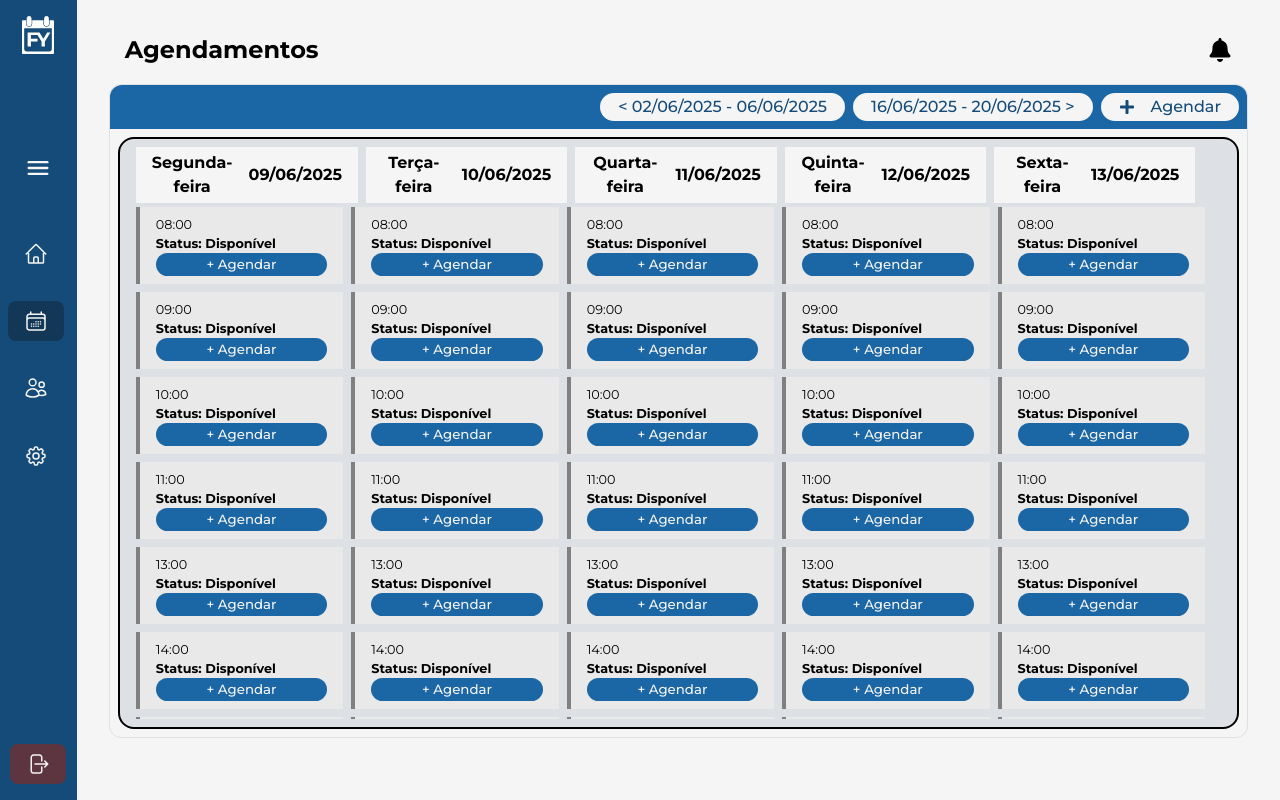
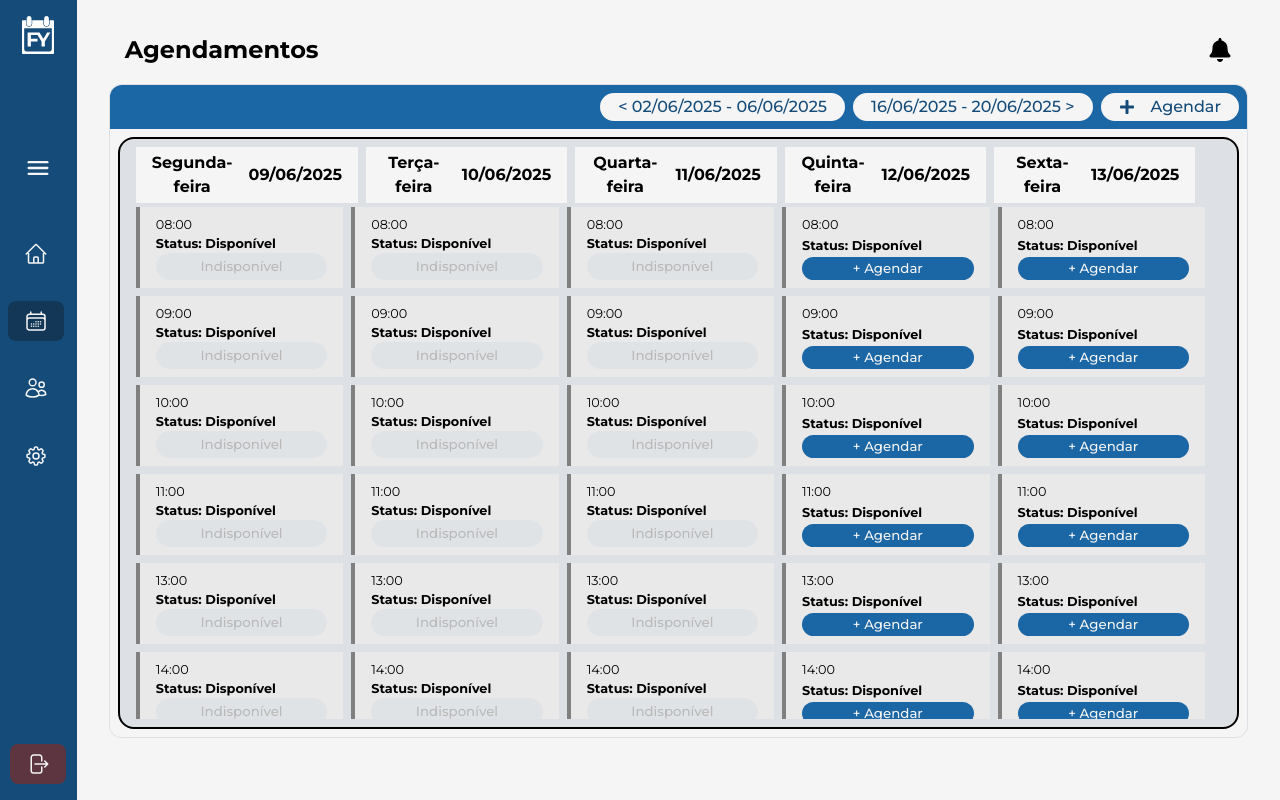
Before and after one commit to KauanPaschoal/web-projeto, a React (Vite) app: page /dashboard/agendamentos in a window 1280 px wide. Built offline with nearby package versions, Linux system fonts and the light colour scheme; no server answers.

Commit message:
refactor: adicionando estado indisponivel para os card do calendário

```diff
--- a/src/pages/dashboard/agendamentos/components/CalendarCard/CalendarCard.css
+++ b/src/pages/dashboard/agendamentos/components/CalendarCard/CalendarCard.css
@@ -1,6 +1,6 @@
 @import "tailwindcss";
 
-.calendario-card{
+.calendario-card {
     display: flex;
     flex-direction: column;
     justify-content: space-between;
@@ -11,21 +11,23 @@
     border-left: 0.5em solid var(--LightGrayFy);
     background-color: var(--WhiteFy);
 
-    span{
+    span {
         font-size: 0.8em;
         color: var(--BlackFy);
     }
-    p{
+
+    p {
         font-size: 0.8em;
         color: var(--BlackFy);
     }
-    b{
+
+    b {
         font-size: 0.8em;
         color: var(--BlackFy);
     }
 }
 
-.btn_calendario{
+.btn_calendario {
     background-color: var(--LightBlueFy);
     color: var(--WhiteFy);
     width: 100%;
@@ -35,22 +37,33 @@
     cursor: pointer;
     border-radius: 12em;
 
-    &:hover{
+    &:hover {
         background-color: var(--DarkBlueFy);
         transition: 0.3s;
     }
-    &:active{
+
+    &:active {
         background-color: var(--DarkBlueFy);
         transition: 0.3s;
     }
 }
-.card-header-calendario{
+
+.card-header-calendario {
     display: flex;
     flex-direction: row;
     justify-content: space-between;
     width: 100%;
 }
 
+.btn_calendario--disabled {
+    background-color: var(--LightGrayFy) !important;
+    color: var(--GrayFy) !important;
+    border: 2px solid var(--LightGrayFy) !important;
+    cursor: not-allowed !important;
+    opacity: 0.7;
+    pointer-events: none;
+}
+
 /* .agendamento-info{
 
 } */
--- a/src/pages/dashboard/agendamentos/components/CalendarCard/CalendarCard.jsx
+++ b/src/pages/dashboard/agendamentos/components/CalendarCard/CalendarCard.jsx
@@ -1,39 +1,87 @@
-import './CalendarCard.css';
-import { useNavigate } from 'react-router-dom';
+import "./CalendarCard.css";
+import { useNavigate } from "react-router-dom";
 
-const CalendarCard = ({ timeSlot, status, patientName, buttonText, day, id }) => {
+const CalendarCard = ({
+  timeSlot,
+  status,
+  patientName,
+  buttonText,
+  day,
+  id,
+}) => {
   const navigate = useNavigate();
 
-  const borderColor = {
-    Pendente: 'orange',
-    Confirmada: 'green',
-    Concluida: 'blue',
-    Cancelada: 'red',
-    Disponível: 'gray',
-  }[status] || 'gray';
+  const borderColor =
+    {
+      Pendente: "orange",
+      Confirmada: "green",
+      Concluida: "blue",
+      Cancelada: "red",
+      Disponível: "gray",
+    }[status] || "gray";
 
-  const backgroundColor = {
-    Pendente: 'rgba(255, 165, 0, 0.1)',
-    Confirmada: 'rgba(0, 128, 0, 0.1)',
-    Cancelada: 'rgba(255, 0, 0, 0.1)',
-    Disponível: 'rgba(128, 128, 128, 0.1)',
-    Concluida: 'rgba(0, 0, 255, 0.1)',
-  }[status] || 'rgba(128, 128, 128, 0.1)';
+  const backgroundColor =
+    {
+      Pendente: "rgba(255, 165, 0, 0.1)",
+      Confirmada: "rgba(0, 128, 0, 0.1)",
+      Cancelada: "rgba(255, 0, 0, 0.1)",
+      Disponível: "rgba(128, 128, 128, 0.1)",
+      Concluida: "rgba(0, 0, 255, 0.1)",
+    }[status] || "rgba(128, 128, 128, 0.1)";
+
+  let isDisabled = false;
+  if (status === "Disponível") {
+    try {
+      const [startTime] = timeSlot.split(" - ");
+      let dateParts;
+      if (day.includes("/")) {
+        dateParts = day.split("/");
+        var cardDate = new Date(
+          Number(dateParts[2]),
+          Number(dateParts[1]) - 1,
+          Number(dateParts[0]),
+          Number(startTime.split(":")[0]),
+          Number(startTime.split(":")[1])
+        );
+      } else {
+        dateParts = day.split("-");
+        var cardDate = new Date(
+          Number(dateParts[0]),
+          Number(dateParts[1]) - 1,
+          Number(dateParts[2]),
+          Number(startTime.split(":")[0]),
+          Number(startTime.split(":")[1])
+        );
+      }
+      const now = new Date();
+      if (cardDate < now) isDisabled = true;
+    } catch (e) {
+      isDisabled = false;
+    }
+  }
 
   const handleButtonClick = (e) => {
-    const startTime = timeSlot.split(' - ')[0];
+    if (isDisabled) return;
+    const startTime = timeSlot.split(" - ")[0];
 
-    if (status === 'Disponível') {
+    if (status === "Disponível") {
       e.stopPropagation();
-      navigate(`/dashboard/agendamentos/cadastrar?timeSlot=${encodeURIComponent(startTime)}&day=${encodeURIComponent(day)}`);
+      navigate(
+        `/dashboard/agendamentos/cadastrar?timeSlot=${encodeURIComponent(
+          startTime
+        )}&day=${encodeURIComponent(day)}`
+      );
     } else {
       e.stopPropagation();
       navigate(`/dashboard/agendamentos/editar/${id}`);
     }
-  }
+  };
 
   return (
-    <div className="calendario-card flex flex-col justify-between" style={{ borderLeft: `4px solid ${borderColor}`, backgroundColor }}>
+    <div
+      className="calendario-card flex flex-col justify-between"
+      style={{ borderLeft: `4px solid ${borderColor}`, backgroundColor }}
+    >
       <div className="card-header-calendario">
         <span>
           {timeSlot}
@@ -44,8 +92,14 @@ const CalendarCard = ({ timeSlot, status, patientName, buttonText, day, id }) =>
         <p>Status: {status}</p>
       </div>
       <div className="flex gap-2 w-full">
-        <button className="btn_calendario flex rounded-full" onClick={handleButtonClick}>
-          {buttonText}
+        <button
+          className={`btn_calendario flex rounded-full${
+            isDisabled ? " btn_calendario--disabled" : ""
+          }`}
+          onClick={handleButtonClick}
+          disabled={isDisabled}
+        >
+          {isDisabled ? "Indisponível" : buttonText}
         </button>
       </div>
     </div>
```
